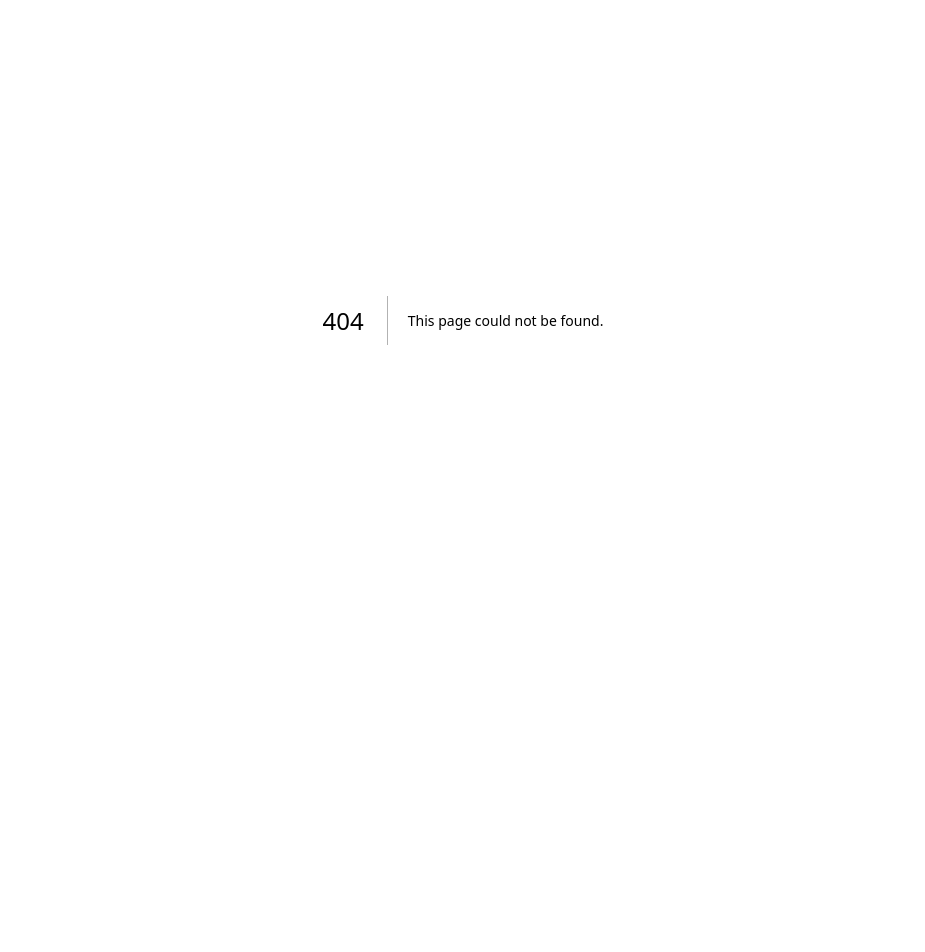
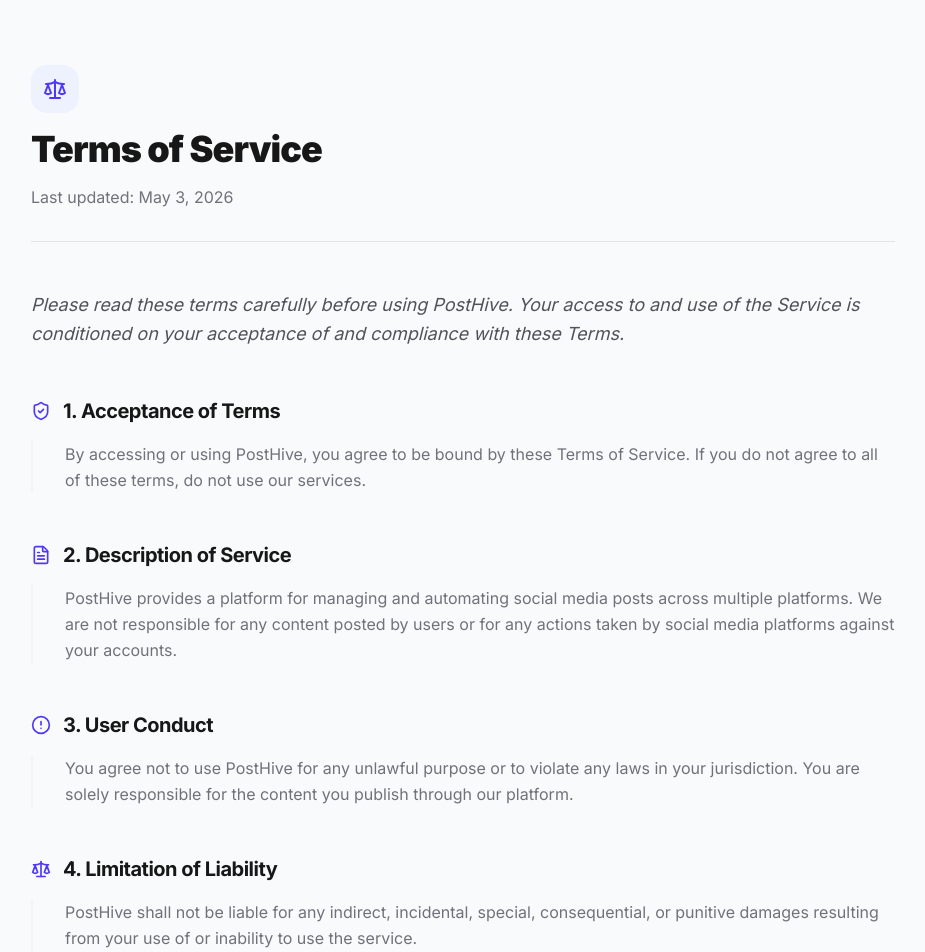
Before and after one commit to chimalongy/posthive, a Next.js app: page /terms in a window 1280 px wide. Before the commit this address had no page. Shown: the part 80-1032 px from the top of the page, without its empty margins (177-1102 px from the left). Before the commit the page ends 800 px from the top, so only its background shows below. Built offline with nearby package versions, Linux system fonts and the light colour scheme; no server answers.

Commit message:
corrected the path in the env

```diff
--- a/src/app/(main)/layout.js
+++ b/src/app/(main)/layout.js
@@ -15,6 +15,7 @@
           <div className="flex gap-8 text-sm font-medium text-zinc-600 dark:text-zinc-400">
             <a href="/about" className="hover:text-indigo-600 transition-colors">About Us</a>
             <a href="/privacy" className="hover:text-indigo-600 transition-colors">Privacy Policy</a>
+            <a href="/terms" className="hover:text-indigo-600 transition-colors">Terms of Service</a>
             <a href="/login" className="hover:text-indigo-600 transition-colors">Login</a>
           </div>
         </div>
--- /dev/null
+++ b/src/app/(main)/terms/page.js
@@ -0,0 +1,69 @@
+import { Scale, ShieldCheck, AlertCircle, FileText } from 'lucide-react';
+
+export default function TermsPage() {
+  const lastUpdated = "May 3, 2026";
+
+  const sections = [
+    {
+      title: "1. Acceptance of Terms",
+      content: "By accessing or using PostHive, you agree to be bound by these Terms of Service. If you do not agree to all of these terms, do not use our services.",
+      icon: ShieldCheck
+    },
+    {
+      title: "2. Description of Service",
+      content: "PostHive provides a platform for managing and automating social media posts across multiple platforms. We are not responsible for any content posted by users or for any actions taken by social media platforms against your accounts.",
+      icon: FileText
+    },
+    {
+      title: "3. User Conduct",
+      content: "You agree not to use PostHive for any unlawful purpose or to violate any laws in your jurisdiction. You are solely responsible for the content you publish through our platform.",
+      icon: AlertCircle
+    },
+    {
+      title: "4. Limitation of Liability",
+      content: "PostHive shall not be liable for any indirect, incidental, special, consequential, or punitive damages resulting from your use of or inability to use the service.",
+      icon: Scale
+    }
+  ];
+
+  return (
+    <div className="py-20 px-4 max-w-4xl mx-auto space-y-12">
+      <div className="space-y-4 border-b border-zinc-200 dark:border-zinc-800 pb-8 text-center sm:text-left">
+        <div className="w-12 h-12 rounded-2xl bg-indigo-50 dark:bg-indigo-900/30 text-indigo-600 flex items-center justify-center mx-auto sm:mx-0">
+          <Scale className="w-6 h-6" />
+        </div>
+        <h1 className="text-4xl font-black tracking-tight">Terms of Service</h1>
+        <p className="text-zinc-500 dark:text-zinc-400">
+          Last updated: {lastUpdated}
+        </p>
+      </div>
+
+      <div className="prose prose-zinc dark:prose-invert max-w-none space-y-12">
+        <p className="text-lg leading-relaxed text-zinc-600 dark:text-zinc-400 italic">
+          Please read these terms carefully before using PostHive. Your access to and use of the Service is conditioned on your acceptance of and compliance with these Terms.
+        </p>
+
+        <div className="grid gap-12">
+          {sections.map((section) => (
+            <div key={section.title} className="space-y-4 group">
+              <div className="flex items-center gap-3">
+                <section.icon className="w-5 h-5 text-indigo-600" />
+                <h2 className="text-xl font-bold tracking-tight m-0">{section.title}</h2>
+              </div>
+              <p className="text-zinc-500 dark:text-zinc-400 leading-relaxed pl-8 border-l-2 border-zinc-100 dark:border-zinc-800 group-hover:border-indigo-600/30 transition-colors">
+                {section.content}
+              </p>
+            </div>
+          ))}
+        </div>
+
+        <div className="rounded-2xl bg-zinc-50 dark:bg-zinc-900/50 p-8 border border-zinc-200 dark:border-zinc-800">
+          <h2 className="text-lg font-bold mb-4">Termination</h2>
+          <p className="text-sm text-zinc-500 dark:text-zinc-400">
+            We may terminate or suspend access to our Service immediately, without prior notice or liability, for any reason whatsoever, including without limitation if you breach the Terms.
+          </p>
+        </div>
+      </div>
+    </div>
+  );
+}
```
